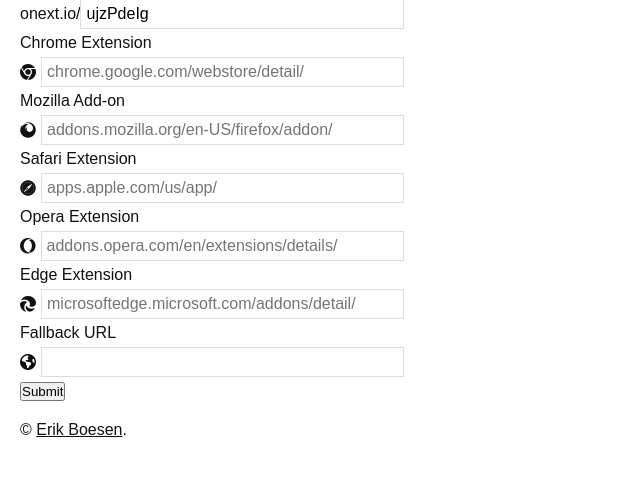
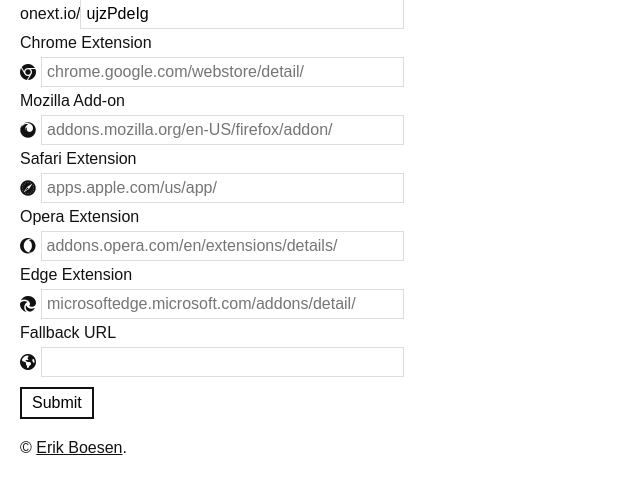
Before and after one commit to ErikBoesen/onext, a Flask app: page / in a window 1280 px wide. Shown: the part 79-573 px from the top of the page, without its empty margins (0-640 px from the left). Run offline with Flask 2, Linux system fonts and the light colour scheme; some libraries are stand-ins or nearby versions; some web fonts are replaced.

Commit message:
Restyle buttons

```diff
--- a/app/static/css/main.css
+++ b/app/static/css/main.css
@@ -92,3 +92,23 @@
     display: block;
     color: #DD3333;
 }
+button,
+input[type="submit"] {
+    border: solid 2px #111;
+    padding: 5px 10px;
+    background: none;
+    font: inherit;
+    transition: 0.3s;
+    cursor: pointer;
+}
+button:hover,
+input[type="submit"]:hover {
+    color: white;
+    background: #111;
+}
+input[type="submit"] {
+    margin-top: 5px;
+}
+#copy-content:empty {
+    display: none;
+}
```
